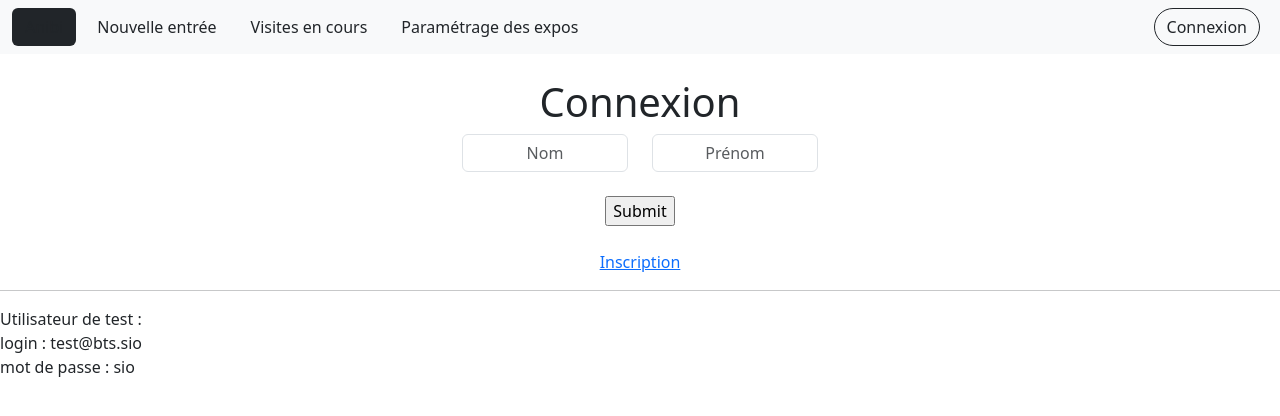
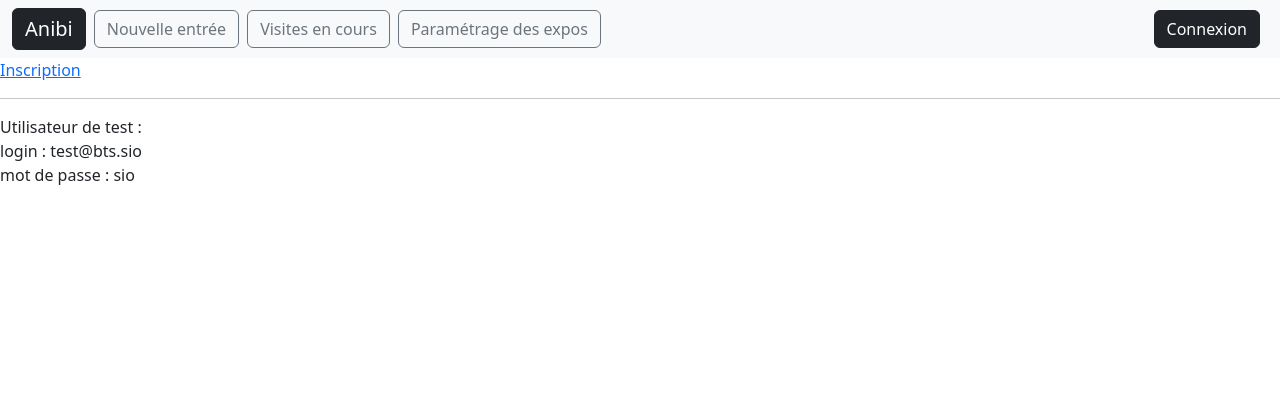
Before and after one commit to Endloww/Anibi, a PHP site: page /index.php?action=parametrage in a window 1280 px wide. Shown: the top 416 px of the page. Run offline with PHP 8.4, Linux system fonts and the light colour scheme.

Commit message:
31/03 15:15

```diff
--- a/controleur/connexion.php
+++ b/controleur/connexion.php
@@ -30,11 +30,13 @@ if ($mailU != "")
     }
 
 if (isLoggedOn()){ // si l'utilisateur est connecté on redirige vers le controleur monProfil
-    include "$racine/controleur/monProfil.php";
+    include "$racine/vue/entete.html.php";
+    include "$racine/vue/vueAccueil.php";
+    include "$racine/vue/pied.html.php";
 }
 else{ // l'utilisateur n'est pas connecté, on affiche le formulaire de connexion
     // appel du script de vue
-    $titre = "authentification";
+    $titre = "Anibi Meilleure Site";
     include "$racine/vue/entete.html.php";
     include "$racine/vue/vueAuthentification.php";
     include "$racine/vue/pied.html.php";
--- a/controleur/controleurPrincipal.php
+++ b/controleur/controleurPrincipal.php
@@ -2,8 +2,15 @@
 
 function controleurPrincipal($action) {
     $lesActions = array();
-    $lesActions["defaut"] = "connexion.php";
+    $lesActions["defaut"] = "accueil.php";
     $lesActions["connexion"] = "connexion.php";
+    $lesActions["accueil"] = "accueil.php";
+    $lesActions["entree"] = "entree.php";
+    $lesActions["visite"] = "visite.php";
+    $lesActions["parametrage"] = "parametrage.php";
+
+    $lesActions["deconnexion"] = "deconnexion.php";
+
 
     if (array_key_exists($action, $lesActions)) {
         return $lesActions[$action];
--- a/controleur/deconnexion.php
+++ b/controleur/deconnexion.php
@@ -14,7 +14,7 @@ logout();
 
 
 // appel du script de vue qui permet de gerer l'affichage des donnees
-$titre = "authentification";
+$titre = "Anibi Meilleure Site";
 include "$racine/vue/entete.html.php";
 include "$racine/vue/vueAuthentification.php";
 include "$racine/vue/pied.html.php";
--- /dev/null
+++ b/controleur/parametrage.php
@@ -0,0 +1,10 @@
+<?php
+
+
+    $titre = "Anibi Meilleure Site";
+    include "$racine/vue/entete.html.php";
+    include "$racine/vue/vueParametrage.php";
+    include "$racine/vue/pied.html.php";
+
+
+?>
--- a/modele/bd.inc.php
+++ b/modele/bd.inc.php
@@ -3,7 +3,7 @@
 function connexionPDO() {
     $login = "root";
     $mdp = "&6HAUTdanslaFauré";
-    $bd = "animannecy";
+    $bd = "anibi";
     $serveur = "localhost";
 
     try {
--- a/modele/bd.utilisateur.inc.php
+++ b/modele/bd.utilisateur.inc.php
@@ -6,7 +6,7 @@ function getUtilisateurs() {
 
     try {
         $cnx = connexionPDO();
-        $req = $cnx->prepare("select * from user");
+        $req = $cnx->prepare("select * from utilisateur");
         $req->execute();
 
         $ligne = $req->fetch(PDO::FETCH_ASSOC);
@@ -42,7 +42,7 @@ function addUtilisateur($mailU, $mdpU, $pseudoU) {
         $cnx = connexionPDO();
 
         $mdpUCrypt = crypt($mdpU, "sel");
-        $req = $cnx->prepare("insert into user (mailU, mdpU, pseudoU) values(:mailU,:mdpU,:pseudoU)");
+        $req = $cnx->prepare("insert into utilisateur (mailU, mdpU, pseudoU) values(:mailU,:mdpU,:pseudoU)");
         $req->bindValue(':mailU', $mailU, PDO::PARAM_STR);
         $req->bindValue(':mdpU', $mdpUCrypt, PDO::PARAM_STR);
         $req->bindValue(':pseudoU', $pseudoU, PDO::PARAM_STR);
--- a/vue/entete.html.php
+++ b/vue/entete.html.php
@@ -14,23 +14,42 @@
             <button class="navbar-toggler" type="button" data-bs-toggle="collapse" data-bs-target="#navbarTogglerDemo03" aria-controls="navbarTogglerDemo03" aria-expanded="false" aria-label="Toggle navigation">
                 <span class="navbar-toggler-icon"></span>
             </button>
-            <button class="btn bg-dark me-2" href="#" type="submit">Anibi</button>
+
+            <a href="./?action=accueil" >
+            <button class="navbar-brand text-white btn btn-dark me-2" href="#" type="submit">Anibi</button>
+            </a>
             <div class="collapse navbar-collapse" id="navbarTogglerDemo03">
                 <ul class="navbar-nav me-auto mb-2 mb-lg-0">
                     <li class="nav-item">
-                        <button class="btn outline-success rounded-5 me-2" href="#" type="submit">Nouvelle entrée</button>
+                        <a href="./?action=entree">
+                            <button class="btn btn-outline-secondary rounded-2 me-2" type="submit">Nouvelle entrée</button>
+                        </a>
                     </li>
                     </br>
                     <li class="nav-item">
-                        <button class="btn outline-success rounded-5 me-2" href="#" type="submit">Visites en cours</button>
+                        <a href="./?action=visite">
+                        <button class="btn btn-outline-secondary rounded-2 me-2" type="submit">Visites en cours</button>
+                        </a>
                     </li>
                     <li class="nav-item">
-                        <button class="btn outline-success rounded-5 me-2" href="#" type="submit">Paramétrage des expos</button>
+                        <a href="./?action=parametrage">
+                            <button class="btn btn-outline-secondary rounded-2 me-2"  type="submit">Paramétrage des expos</button>
+                        </a>
                     </li>
 
                 </ul>
 
-                    <button class="btn btn-outline-dark rounded-5 me-2" href="#" type="submit">Connexion</button>
+                <?php
+                if (isLoggedOn()) { ?>
+                    <a href="./?action=deconnexion" >
+                        <button class="btn btn-dark rounded-2 me-2" type="submit">Deconnexion</button>
+                    </a>
+                <?php }
+                else { ?>
+                <a href="./?action=connexion" >
+                    <button class="btn btn-dark rounded-2 me-2" type="submit">Connexion</button>
+                </a>
+                <?php } ?>
 
                 </form>
             </div>
--- a/vue/vueAuthentification.php
+++ b/vue/vueAuthentification.php
@@ -1,32 +1,46 @@
 <center>
-</br>
+    <br />
 <h1>Connexion</h1>
-
+    <br />
 <form action="./?action=connexion" method="POST">
 
-<div class="container text-center">
-    <div class="row">
-        <div class="col-lg-4">
+    <div class="row g-3">
+        <div class="col-4">
+        </div>
+        <div class="col-2">
+            <input id="mailU" name="mailU" type="text" style="text-align:center;" class="form-control" placeholder="Adresse Email" aria-label="Adresse Email">
 
         </div>
-        <div class="col-lg-2">
-            <input id="nom" type="text" style="text-align:center;" class="form-control" placeholder="Nom" aria-label="Nom">
+        <div class="col-2">
+            <input id="mdpU" name="mdpU" type="password" style="text-align:center;" class="form-control" placeholder="Mot de Passe" aria-label="Mot de Passe">
         </div>
-        <div class="col-lg-2">
-            <input id="prenom" type="text" style="text-align:center;" class="form-control" placeholder="Prénom" aria-label="Prénom">
-        </div>
+    </div
+    >
+    </br>
+    <div class="checkbox mb-3">
+        <label>
+            <input type="checkbox" value="se-souvenir"> Se souvenir de toi
+        </label>
     </div>
-    <br/>
-        <input type="submit" />
-</div>
+    </br>
+        <label>
+            <button class="btn btn-lg btn-success btn-block" type="submit">Se connecter</button>
+        </label>
+
+
 
 
 </form>
+<br />
 
-<br />
-<a href="./?action=inscription">Inscription</a>
+    <label>
+        <a href="">
+        <button class="btn btn-lg btn-outline-success btn-block" type="submit">S'inscrire</button>
+        </a>
+    </label>
 
 </center>
+<br />
 <hr>
 Utilisateur de test : <br />
 login : test@bts.sio<br />
--- /dev/null
+++ b/vue/vueParametrage.php
@@ -0,0 +1,9 @@
+
+
+<a href="./?action=inscription">Inscription</a>
+</center>
+<br />
+<hr>
+Utilisateur de test : <br />
+login : test@bts.sio<br />
+mot de passe : sio
```
Also changed, not shown: controleur/accueil.php (added, +9 -0 lines), controleur/entree.php (added, +9 -0 lines), controleur/visite.php (added, +9 -0 lines), vue/vueAccueil.php (added, +9 -0 lines), vue/vueEntree.php (added, +12 -0 lines), vue/vueVisite.php (added, +9 -0 lines).
